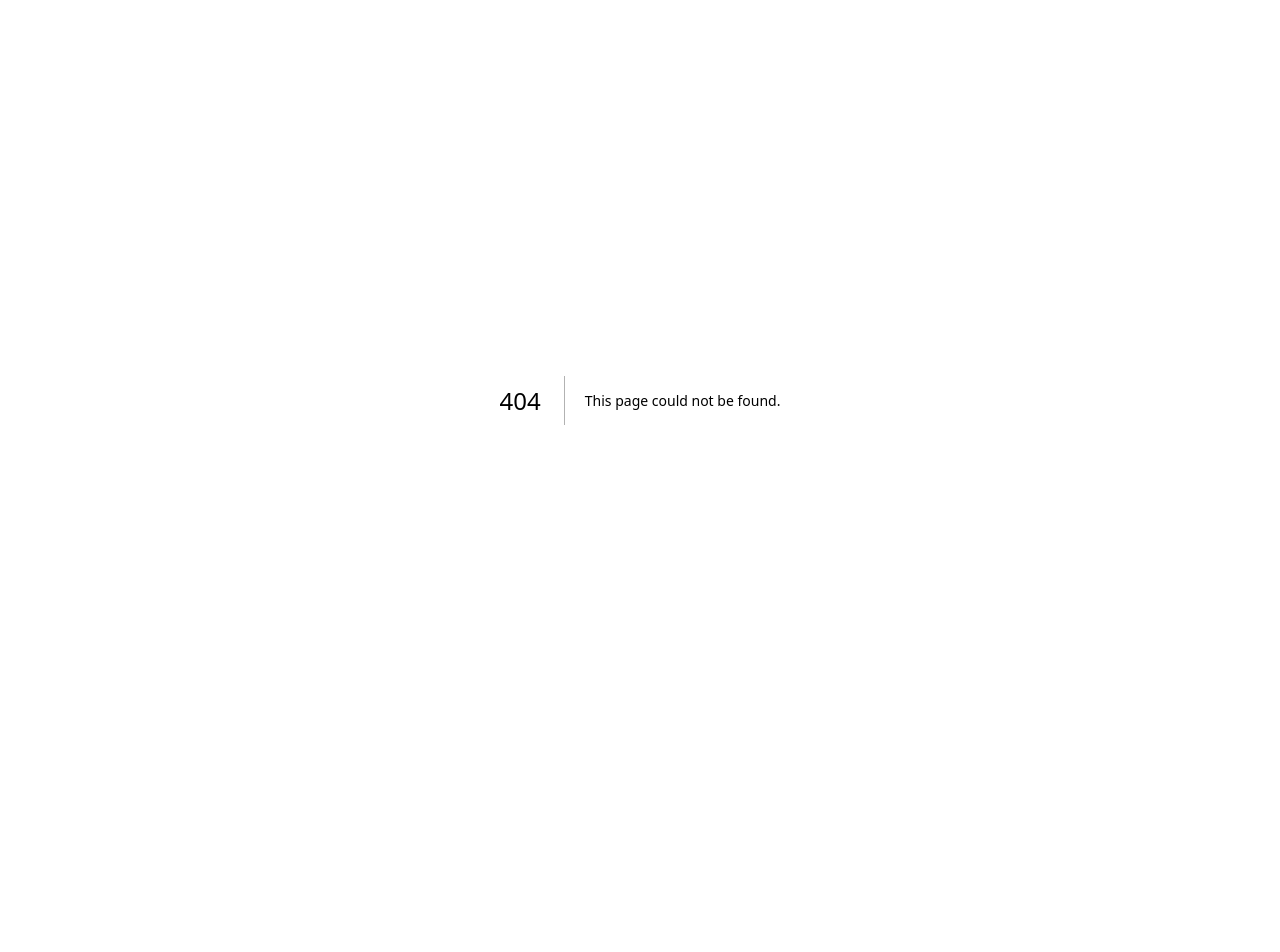
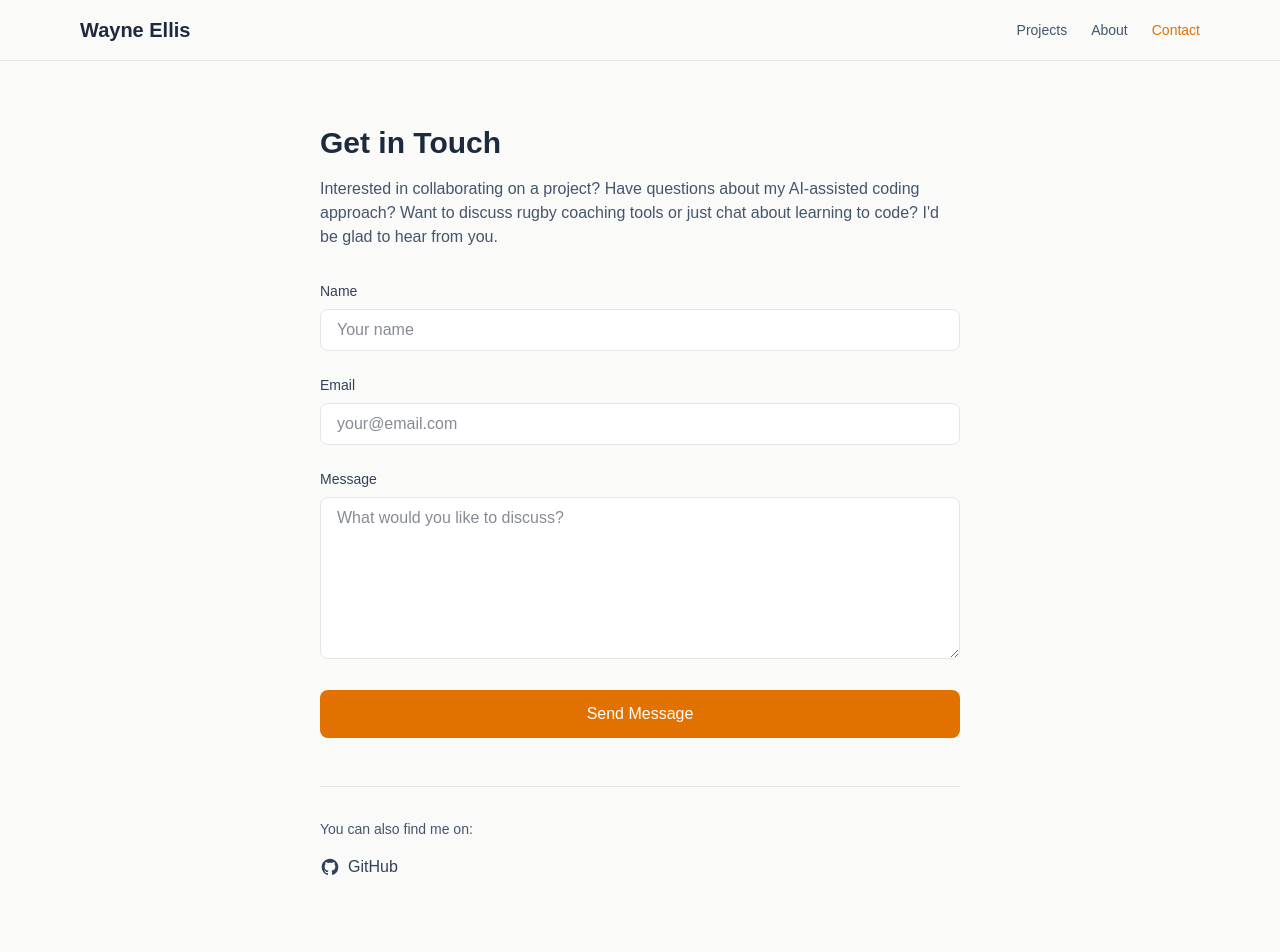
Before and after one commit to footnote42/portfolio-site, a Next.js app: page /contact in a window 1280 px wide. Before the commit this address had no page. Shown: the top 952 px of the page. Before the commit the page ends 800 px from the top, so only its background shows below. Built offline with nearby package versions, Linux system fonts and the light colour scheme.

Commit message:
Complete Milestone 4: About, Contact, navigation fixed

```diff
--- a/app/about/page.js
+++ b/app/about/page.js
@@ -15,7 +15,7 @@ export default function AboutPage() {
               <a href="/about" className="text-amber-600 dark:text-amber-500 font-medium">
                 About
               </a>
-              <a href="#contact" className="text-slate-600 hover:text-amber-600 dark:text-slate-300">
+              <a href="/contact" className="text-slate-600 hover:text-amber-600 dark:text-slate-300">
                 Contact
               </a>
             </div>
--- /dev/null
+++ b/app/contact/page.js
@@ -0,0 +1,177 @@
+'use client';
+
+import { useState } from 'react';
+
+export default function ContactPage() {
+  const [status, setStatus] = useState('');
+
+  const handleSubmit = async (e) => {
+    e.preventDefault();
+    const form = e.target;
+
+     setStatus('pending'); // <-- This line sets the loading state
+
+    try {
+      const response = await fetch('https://formspree.io/f/xwpzbwaw', {
+        method: 'POST',
+        body: new FormData(form),
+        headers: {
+          'Accept': 'application/json'
+        }
+      });
+
+      if (response.ok) {
+        setStatus('success');
+        form.reset();
+      } else {
+        setStatus('error');
+      }
+    } catch (error) {
+      setStatus('error');
+    }
+  };
+
+  return (
+    <div className="min-h-screen bg-stone-50 dark:bg-slate-900">
+      {/* Navigation */}
+      <nav className="border-b border-stone-200 dark:border-slate-800">
+        <div className="max-w-6xl mx-auto px-4 py-4">
+          <div className="flex items-center justify-between">
+            <a href="/" className="text-xl font-semibold text-slate-800 dark:text-slate-100 hover:text-amber-600">
+              Wayne Ellis
+            </a>
+            <div className="flex gap-6 text-sm">
+              <a href="/#projects" className="text-slate-600 hover:text-amber-600 dark:text-slate-300">
+                Projects
+              </a>
+              <a href="/about" className="text-slate-600 hover:text-amber-600 dark:text-slate-300">
+                About
+              </a>
+              <a href="/contact" className="text-amber-600 dark:text-amber-500 font-medium">
+                Contact
+              </a>
+            </div>
+          </div>
+        </div>
+      </nav>
+
+      {/* Main Content */}
+      <main className="max-w-2xl mx-auto px-4 py-16">
+        <h1 className="text-3xl font-bold text-slate-800 dark:text-slate-100 mb-4">
+          Get in Touch
+        </h1>
+
+        <p className="text-slate-600 dark:text-slate-400 mb-8">
+          Interested in collaborating on a project? Have questions about my AI-assisted
+          coding approach? Want to discuss rugby coaching tools or just chat about
+          learning to code? I'd be glad to hear from you.
+        </p>
+
+        <form onSubmit={handleSubmit} className="space-y-6">
+          {/* Name Field */}
+          <div>
+            <label htmlFor="name" className="block text-sm font-medium text-slate-700 dark:text-slate-300 mb-2">
+              Name
+            </label>
+            <input
+              type="text"
+              id="name"
+              name="name"
+              required
+              className="w-full px-4 py-2 border border-stone-200 dark:border-slate-700 rounded-lg focus:ring-2 focus:ring-amber-600 focus:border-transparent bg-white dark:bg-slate-800 text-slate-900 dark:text-slate-100"
+              placeholder="Your name"
+            />
+          </div>
+
+          {/* Email Field */}
+          <div>
+            <label htmlFor="email" className="block text-sm font-medium text-slate-700 dark:text-slate-300 mb-2">
+              Email
+            </label>
+            <input
+              type="email"
+              id="email"
+              name="email"
+              required
+              className="w-full px-4 py-2 border border-stone-200 dark:border-slate-700 rounded-lg focus:ring-2 focus:ring-amber-600 focus:border-transparent bg-white dark:bg-slate-800 text-slate-900 dark:text-slate-100"
+              placeholder="your@email.com"
+            />
+          </div>
+
+          {/* Message Field */}
+          <div>
+            <label htmlFor="message" className="block text-sm font-medium text-slate-700 dark:text-slate-300 mb-2">
+              Message
+            </label>
+            <textarea
+              id="message"
+              name="message"
+              required
+              rows="6"
+              className="w-full px-4 py-2 border border-stone-200 dark:border-slate-700 rounded-lg focus:ring-2 focus:ring-amber-600 focus:border-transparent bg-white dark:bg-slate-800 text-slate-900 dark:text-slate-100"
+              placeholder="What would you like to discuss?"
+            />
+          </div>
+
+          {/* Submit Button */}
+            <button
+                type="submit"
+                disabled={status === 'pending'}
+                className={`w-full px-6 py-3 font-medium rounded-lg transition-colors ${
+                    status === 'pending'
+                    ? 'bg-slate-400 cursor-not-allowed'
+                    : 'bg-amber-600 hover:bg-amber-700'
+                } text-white`}
+            >
+                {status === 'pending' ? 'Sending...' : 'Send Message'}
+            </button>
+
+          {/* Status Messages */}
+          {status === 'success' && (
+            <div className="p-4 bg-emerald-50 dark:bg-emerald-900/20 border border-emerald-200 dark:border-emerald-800 rounded-lg">
+              <p className="text-emerald-700 dark:text-emerald-400">
+                Thanks for reaching out! I'll get back to you soon.
+              </p>
+            </div>
+          )}
+
+          {status === 'error' && (
+            <div className="p-4 bg-red-50 dark:bg-red-900/20 border border-red-200 dark:border-red-800 rounded-lg">
+              <p className="text-red-700 dark:text-red-400">
+                Something went wrong. Please try again or email me directly.
+              </p>
+            </div>
+          )}
+        </form>
+
+        {/* Alternative Contact */}
+        <div className="mt-12 pt-8 border-t border-stone-200 dark:border-slate-800">
+          <p className="text-sm text-slate-600 dark:text-slate-400 mb-4">
+            You can also find me on:
+          </p>
+
+          <a
+            href="https://github.com/footnote42"
+            target="_blank"
+            rel="noopener noreferrer"
+            className="inline-flex items-center gap-2 text-slate-700 dark:text-slate-300 hover:text-amber-600 dark:hover:text-amber-500"
+          >
+            <svg className="w-5 h-5" fill="currentColor" viewBox="0 0 24 24">
+              <path fillRule="evenodd" d="M12 2C6.477 2 2 6.484 2 12.017c0 4.425 2.865 8.18 6.839 9.504.5.092.682-.217.682-.483 0-.237-.008-.868-.013-1.703-2.782.605-3.369-1.343-3.369-1.343-.454-1.158-1.11-1.466-1.11-1.466-.908-.62.069-.608.069-.608 1.003.07 1.531 1.032 1.531 1.032.892 1.53 2.341 1.088 2.91.832.092-.647.35-1.088.636-1.338-2.22-.253-4.555-1.113-4.555-4.951 0-1.093.39-1.988 1.029-2.688-.103-.253-.446-1.272.098-2.65 0 0 .84-.27 2.75 1.026A9.564 9.564 0 0112 6.844c.85.004 1.705.115 2.504.337 1.909-1.296 2.747-1.027 2.747-1.027.546 1.379.202 2.398.1 2.651.64.7 1.028 1.595 1.028 2.688 0 3.848-2.339 4.695-4.566 4.943.359.309.678.92.678 1.855 0 1.338-.012 2.419-.012 2.747 0 .268.18.58.688.482A10.019 10.019 0 0022 12.017C22 6.484 17.522 2 12 2z" clipRule="evenodd" />
+            </svg>
+            GitHub
+          </a>
+        </div>
+      </main>
+
+      {/* Footer */}
+      <footer className="border-t border-stone-200 dark:border-slate-800 mt-32">
+        <div className="max-w-6xl mx-auto px-4 py-8">
+          <p className="text-sm text-slate-400 dark:text-slate-600 italic">
+            What stands in the way becomes the way.
+          </p>
+        </div>
+      </footer>
+    </div>
+  );
+}
--- a/app/page.js
+++ b/app/page.js
@@ -22,7 +22,7 @@ export default async function Home() {
               <a href="/about" className="text-slate-600 hover:text-amber-600 dark:text-slate-300">
                 About
               </a>
-              <a href="#contact" className="text-slate-600 hover:text-amber-600 dark:text-slate-300">
+              <a href="/contact" className="text-slate-600 hover:text-amber-600 dark:text-slate-300">
                 Contact
               </a>
             </div>
--- a/app/projects/page.js
+++ b/app/projects/page.js
@@ -19,7 +19,7 @@ export default async function ProjectsPage() {
               <a href="/about" className="text-slate-600 hover:text-amber-600 dark:text-slate-300">
                 About
               </a>
-              <a href="#contact" className="text-slate-600 hover:text-amber-600 dark:text-slate-300">
+              <a href="/contact" className="text-slate-600 hover:text-amber-600 dark:text-slate-300">
                 Contact
               </a>
             </div>
```
